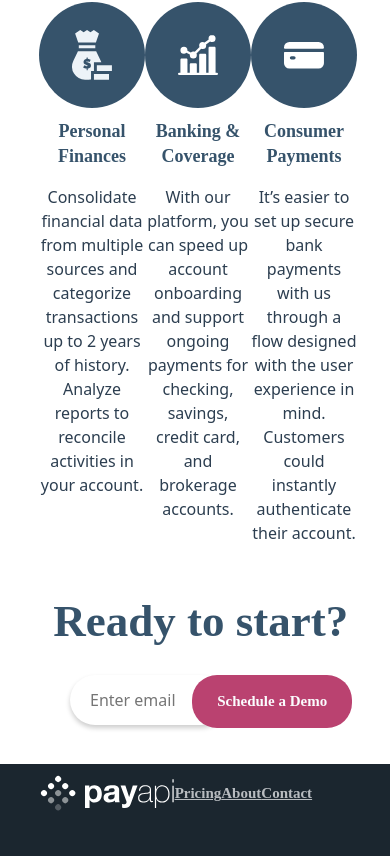
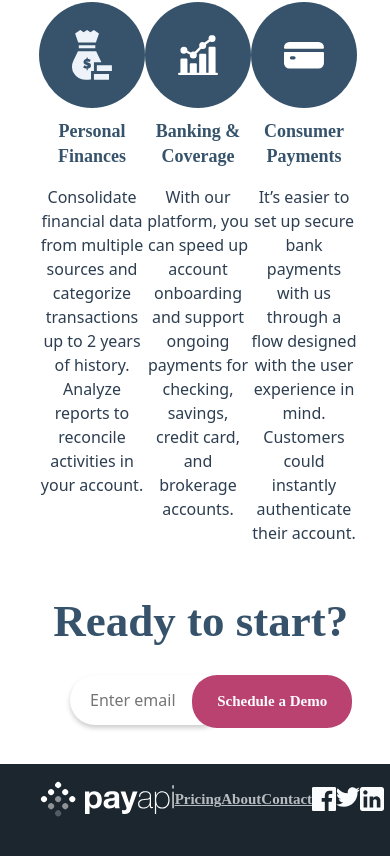
Before and after one commit to marhallab/PayApiWebsite, a Vue app in the folder payapi-web/: page / in a window 390 px wide. Shown: the part 2969-3825 px from the top of the page. Built offline with nearby package versions, Linux system fonts and the light colour scheme.

Commit message:
Footer finished

```diff
--- a/payapi-web/src/components/FooterBar.vue
+++ b/payapi-web/src/components/FooterBar.vue
@@ -178,4 +178,59 @@
 }
 
 
+@media only screen and (max-width:768px) {
+.footer {
+  background-color: #1b262f;
+  overflow: hidden;
+  height: 100px;
+}
+
+.footer-bar {
+  display: flex;
+  padding-top: 4%;
+  padding-left: 10%;
+  padding-right: 10%;
+}
+
+#footer-links {
+  display: flex;
+  width: 500px;
+}
+
+.router-links {
+  margin: auto;
+  display: flex;
+  justify-content: space-evenly;
+  width: 50%;
+}
+
+.router-links a {
+  font-family: Public Sans;
+  font-style: normal;
+  font-weight: bold;
+  font-size: 15px;
+  color: #fbfcfe;
+  mix-blend-mode: normal;
+  opacity: 0.7;
+}
+
+.router-links a:hover {
+  opacity: 1;
+}
+
+.footer-socials {
+  display: flex;
+  margin: auto;
+  width: 150px;
+  justify-content: space-between;
+  z-index:3;
+}
+
+.footer-circle {
+  position: relative;
+  top: -300px;
+  right: -600px;
+  z-index:2;
+}
+}
 </style>
```
